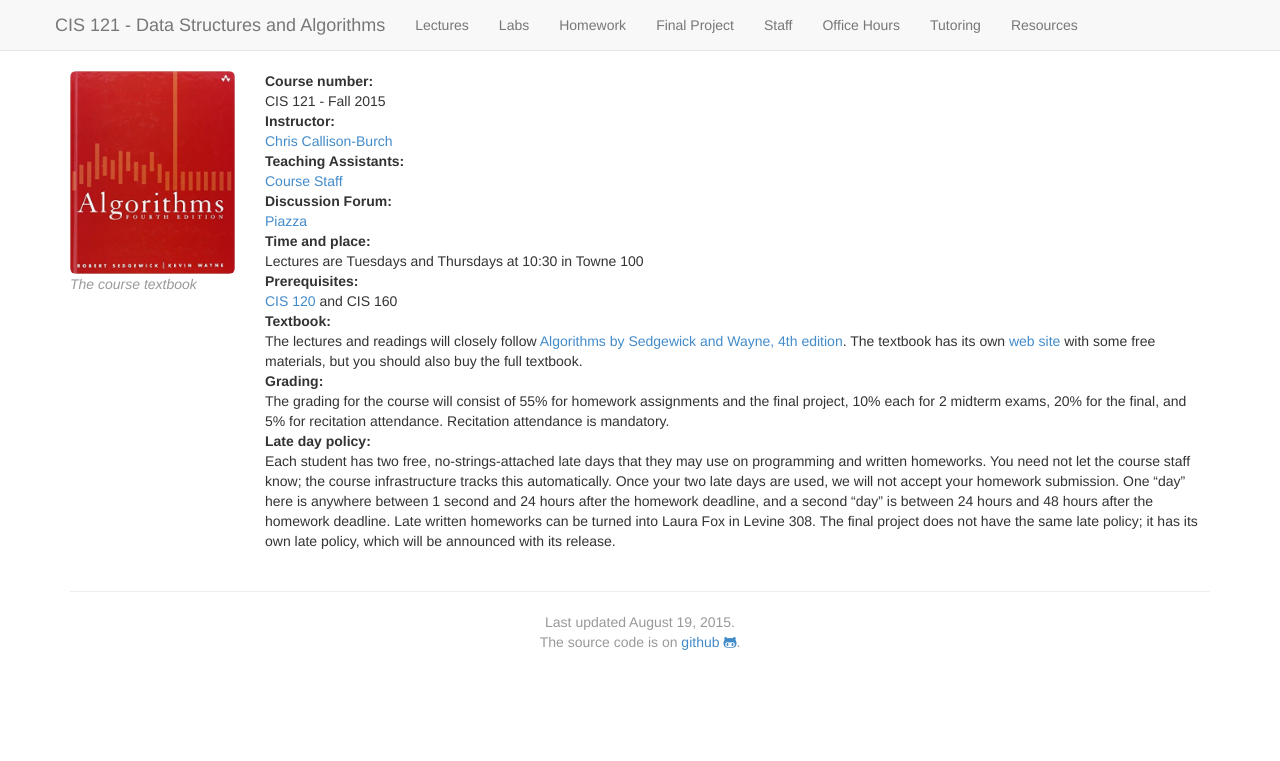
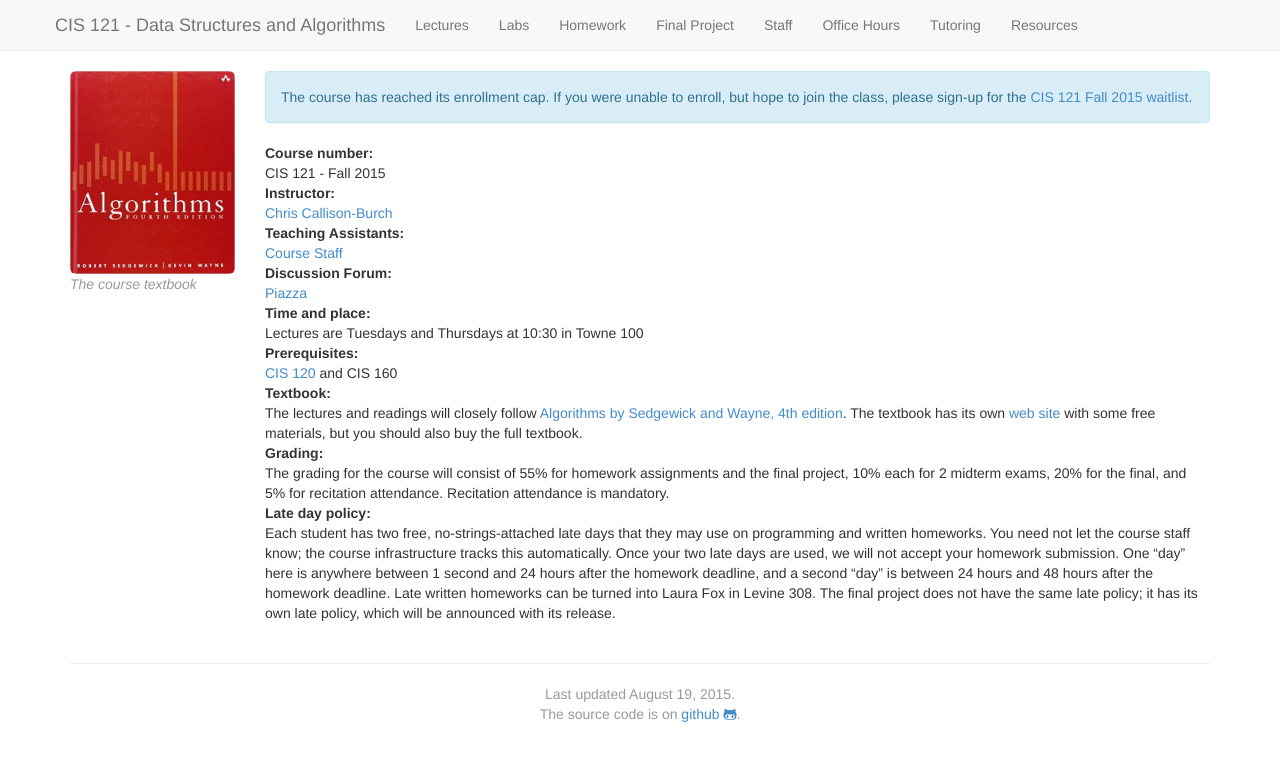
Before and after one commit to callison-burch/data-structures-and-algorithms, a Jekyll site: the page built from index.md, in a window 1280 px wide. Shown: the top 761 px of the page. Built offline with Jekyll 4.4.1, drawn with Linux system fonts in a browser that asks for light colours; nearby versions of some CDN libraries.

Commit message:
Added link to the waitlist

```diff
--- a/index.md
+++ b/index.md
@@ -7,6 +7,9 @@ title: home
 active_tab: main_page
 ---
 
+<div class="alert alert-info" markdown="span">
+The course has reached its enrollment cap.  If you were unable to enroll, but hope to join the class, please sign-up for the [CIS 121 Fall 2015 waitlist](https://docs.google.com/forms/d/17whkGNwnCrwIey4vWwmbsPj34mDS5CBB968OFJHHXFI/viewform).
+</div>
 
 Course number:
 : CIS 121 - Fall 2015
```
